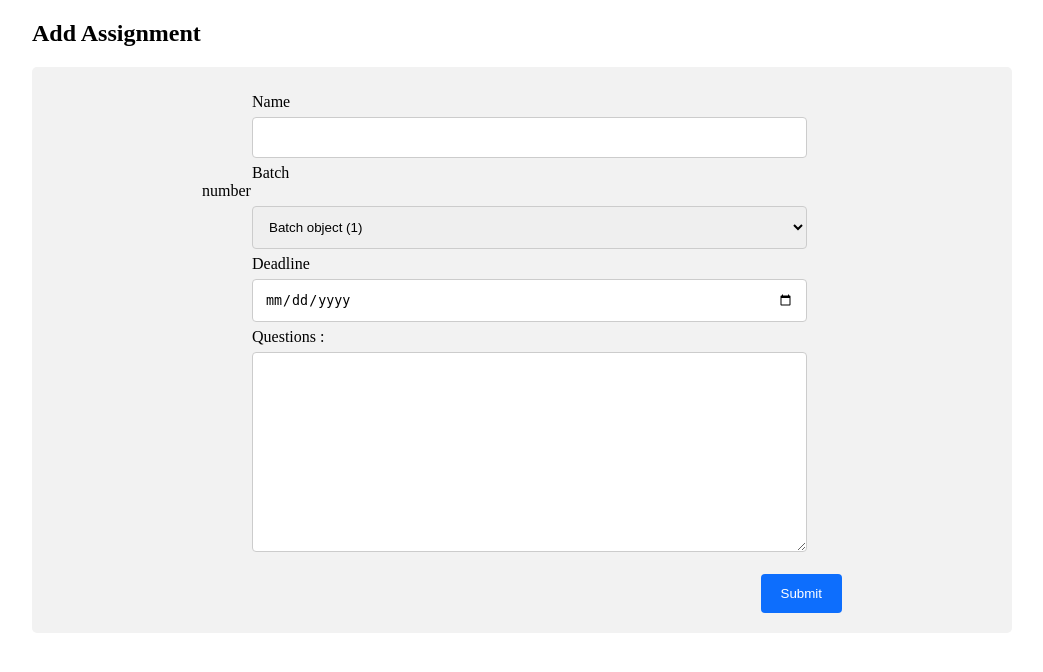
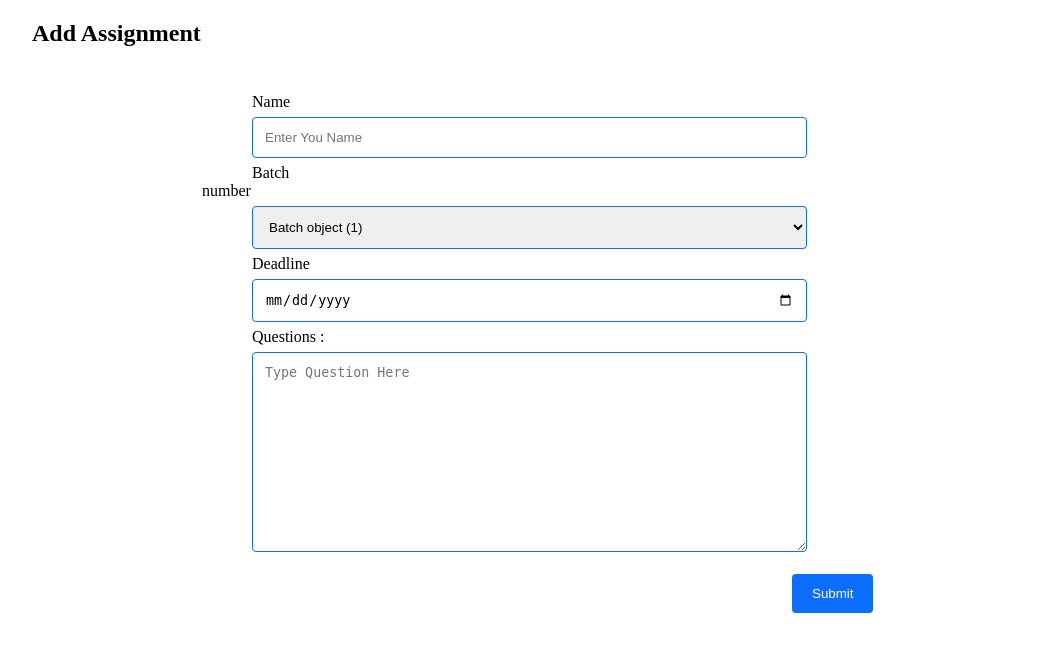
Before and after one commit to utkarsh222004/Oytie_TEAM_4, a Django app: template assignment_management/templates/assignment_creation.html in a window 1280 px wide. Shown: the top 672 px of the page, without its empty margins (118-1161 px from the left). Run offline with Django 4.2, Linux system fonts and the light colour scheme; the template is opened without the code that fills it: values that come from a table or form of the project are taken from there, others are empty; data comes from the database, SQL or seed files in the repository.

Commit message:
Update assignment_creation.html

```diff
--- a/assignment_management/templates/assignment_creation.html
+++ b/assignment_management/templates/assignment_creation.html
@@ -1,5 +1,6 @@
 <!DOCTYPE html>
 <html>
+
 <head>
 
 </head>
@@ -12,22 +13,24 @@
 
   .container {
     border-radius: 5px;
-        background-color: #f2f2f2;
     padding: 20px;
   }
 
 
-      .input[type=text], select, textarea {
+
+  .input[type=text],
+  select,
+  textarea {
     width: 100%;
     padding: 12px;
-        border: 1px solid #ccc;
+    border: 1px solid #0d6efd;
     border-radius: 4px;
   }
 
   input[type=text] {
     width: 100%;
     padding: 12px;
-        border: 1px solid #ccc;
+    border: 1px solid #0d6efd;
     border-radius: 4px;
     resize: vertical;
   }
@@ -35,9 +38,9 @@
   input[type=date] {
     width: 100%;
     padding: 12px;
-        border: 1px solid #ccc;
+    border: 1px solid #0d6efd;
     border-radius: 4px;
-        resize: vertical;
+    resize: none;
   }
 
   .label {
@@ -45,14 +48,15 @@
     display: inline-block;
   }
 
-      input[type=button], input[type=submit] {
+  input[type=button],
+  input[type=submit] {
     background-color: #0d6efd;
     color: white;
     padding: 12px 20px;
     border: none;
     border-radius: 4px;
     cursor: pointer;
-        float: right;
+    margin-left: 50vw;
   }
 
   .col-25 {
@@ -74,12 +78,16 @@
   }
 
   @media screen and (max-width: 600px) {
-        .col-25, .col-75, input[type=submit] {
+
+    .col-25,
+    .col-75,
+    input[type=submit] {
       width: 100%;
       margin-top: 0;
     }
   }
 </style>
+
 <body>
 
   <h2>Add Assignment</h2>
@@ -91,7 +99,7 @@
           <label for="name">Name</label>
         </div>
         <div class="col-75">
-      <input type="text" id="fname" name="name" placeholder="" required>
+          <input type="text" id="fname" name="name" placeholder="Enter You Name" required>
         </div>
       </div>
       <div class="row">
@@ -122,7 +130,8 @@
           <label for="questions">Questions : </label>
         </div>
         <div class="col-75">
-      <textarea id="questions" name="questions" placeholder="" required style="height:200px"></textarea>
+          <textarea id="questions" name="questions" placeholder="Type Question Here" required
+            style="height:200px"></textarea>
         </div>
       </div>
       <br>
@@ -132,4 +141,5 @@
     </form>
   </div>
 </body>
+
 </html>
```
Lines whose indentation alone changed are shown as unchanged.
